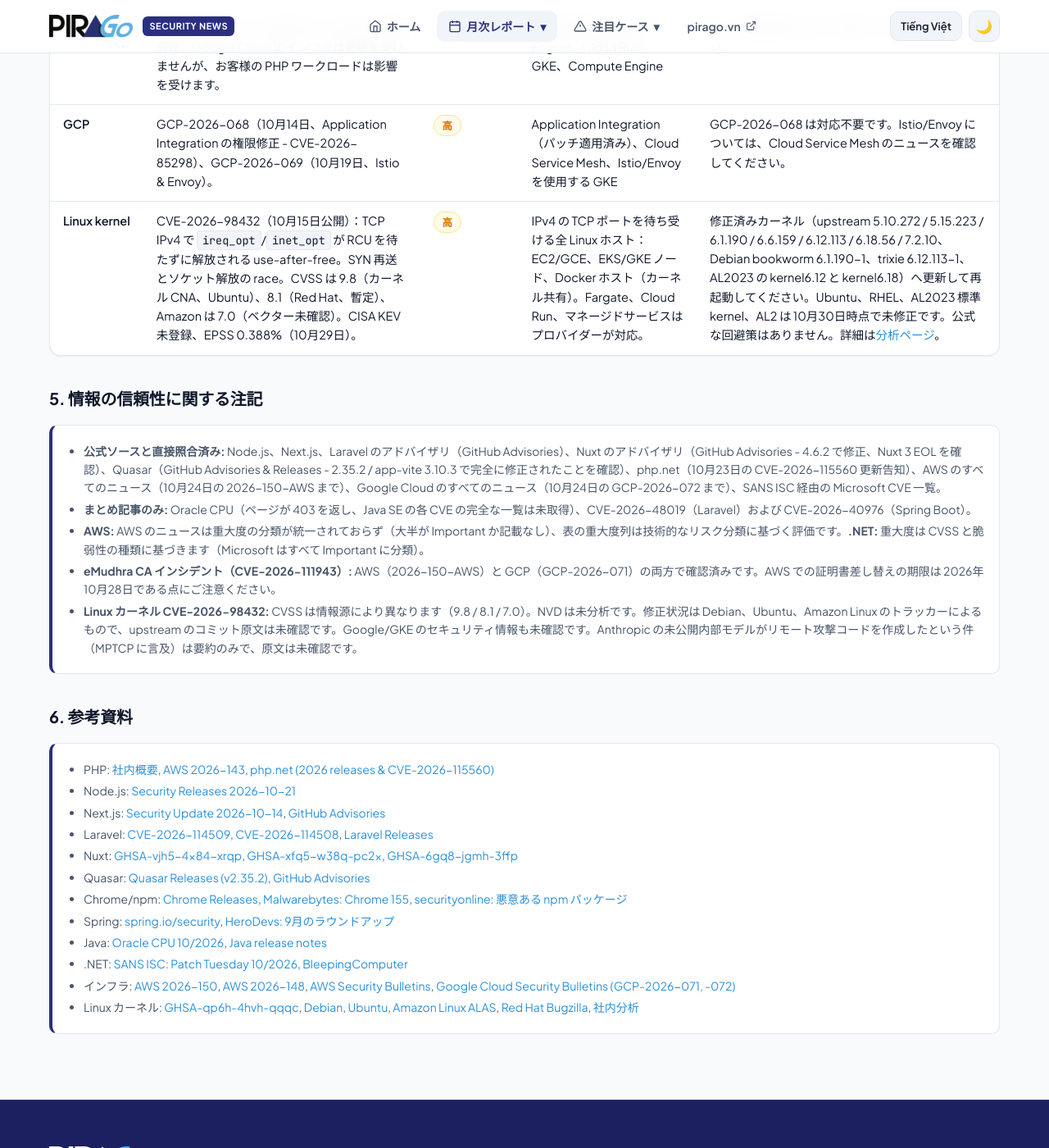
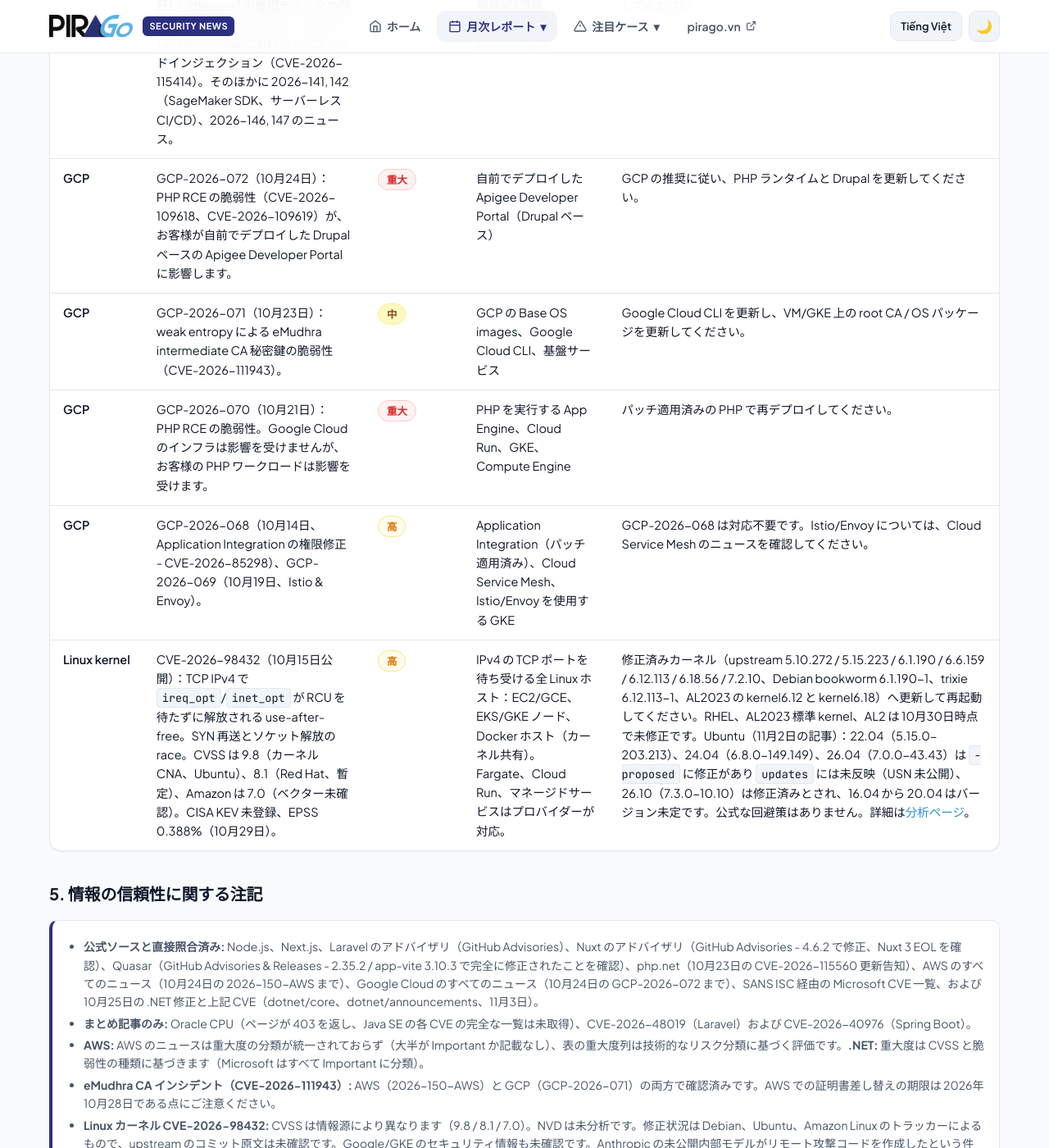
Before and after one commit to pirago-vietnam/security-news, a Jekyll site: the page built from monthly/ja/2026-10.html, in a window 1280 px wide and 1400 px high, scrolled down 4433 px. Shown: the whole window at 82% size. Built offline with Jekyll 4.4.1, drawn with Linux system fonts in a browser that asks for light colours; some of the changed text lies outside the part shown.

Commit message:
update 2026-10 report: Ubuntu -proposed status for CVE-2026-98432, .NET OOB 25/10 fixes (vi + ja)
Co-Authored-By: Claude Sonnet 5.5 <noreply@anthropic.com>

```diff
--- a/_data/monthly/2026-10.yml
+++ b/_data/monthly/2026-10.yml
@@ -14,8 +14,8 @@ h1:
   vi: Báo cáo bảo mật tháng 10/2026
   ja: 2026年10月 セキュリティレポート
 sub:
-  vi: Số liệu tính đến <strong>2026-10-30</strong>. Tháng chưa kết thúc, cần cập nhật lại cuối tháng.
-  ja: <strong>2026年10月30日</strong>時点の情報です。月はまだ終了していないため、月末に再更新が必要です。
+  vi: Số liệu tính đến <strong>2026-10-30</strong>; riêng mục Linux kernel (Ubuntu) và .NET đã cập nhật lại ngày <strong>2026-11-03</strong>.
+  ja: <strong>2026年10月30日</strong>時点の情報です。ただし Linux カーネル（Ubuntu）と .NET の項目は <strong>2026年11月3日</strong>に再更新しています。
 placeholder:
   vi: '🔍 Tìm kiếm CVE, framework, thư viện (vd: PHP, Next.js, AWS, RCE)...'
   ja: '🔍 CVE、フレームワーク、ライブラリで検索（例: PHP, Next.js, AWS, RCE）...'
@@ -27,8 +27,8 @@ card:
     vi: Báo cáo tháng 10/2026
     ja: 2026年10月レポート
   date:
-    vi: Cập nhật đến 2026-10-30 · Định kỳ hàng tháng
-    ja: 2026年10月30日 時点 · 月次定期レポート
+    vi: Cập nhật đến 2026-11-03 · Định kỳ hàng tháng
+    ja: 2026年11月3日 時点 · 月次定期レポート
   items:
   - sev: crit
     label: PHP
@@ -173,15 +173,15 @@ sections:
       vi: .NET (gồm ASP.NET Core)
       ja: .NET（ASP.NET Core を含む）
     summary:
-      vi: 'Patch Tuesday 10-13: hơn 30 CVE cho .NET, 13 CVE cho ASP.NET Core. Đáng chú ý: 5 lỗi chạy mã từ xa (CVSS 8.8), CVE-2026-88092 (can thiệp request, 9.4), CVE-2026-70188 (bỏ qua bảo mật, 9.1). Microsoft xếp tất cả mức Important, chưa thấy bị khai thác.'
-      ja: Patch Tuesday 10月13日：.NET に関する CVE が 30 件超、ASP.NET Core に関する CVE が 13 件。注目点は、リモートコード実行 5 件（CVSS 8.8）、CVE-2026-88092（リクエスト改ざん、9.4）、CVE-2026-70188（セキュリティ機能のバイパス、9.1）。Microsoft はすべて Important に分類しており、悪用は確認されていません。
+      vi: 'Patch Tuesday 10-13: hơn 30 CVE cho .NET, 13 CVE cho ASP.NET Core. Đáng chú ý: 5 lỗi chạy mã từ xa (CVSS 8.8), CVE-2026-88092 (can thiệp request, 9.4), CVE-2026-70188 (bỏ qua bảo mật, 9.1). Microsoft xếp tất cả mức Important, chưa thấy bị khai thác. Bản vá ngoài lịch 25-10 (8.0.33 / 9.0.22 / 10.0.14): CVE-2026-111497 (Brotli ghi ngoài vùng nhớ, 8.1), CVE-2026-114148 (nâng quyền qua tarball ASP.NET Core trên Linux, 7.8), CVE-2026-102870 (chèn mã qua debugger Blazor WebAssembly, 8.8).'
+      ja: Patch Tuesday 10月13日：.NET に関する CVE が 30 件超、ASP.NET Core に関する CVE が 13 件。注目点は、リモートコード実行 5 件（CVSS 8.8）、CVE-2026-88092（リクエスト改ざん、9.4）、CVE-2026-70188（セキュリティ機能のバイパス、9.1）。Microsoft はすべて Important に分類しており、悪用は確認されていません。10月25日の臨時更新（8.0.33 / 9.0.22 / 10.0.14）：CVE-2026-111497（Brotli のメモリ範囲外書き込み、8.1）、CVE-2026-114148（Linux 上の ASP.NET Core tarball 経由の権限昇格、7.8）、CVE-2026-102870（Blazor WebAssembly デバッガー経由のコード注入、8.8）。
     sev: high
     impact:
       vi: Ứng dụng .NET 8/9/10 và .NET Framework (Windows, Linux, container); web/API ASP.NET Core, nhất là sau reverse proxy.
       ja: .NET 8/9/10 および .NET Framework のアプリケーション（Windows、Linux、コンテナ）。ASP.NET Core の Web/API（特にリバースプロキシの背後）。
     fix:
-      vi: Cập nhật runtime/SDK bản tháng 10, build lại image container.
-      ja: 10月版のランタイム/SDK に更新し、コンテナイメージを再ビルドしてください。
+      vi: Cập nhật runtime/SDK lên bản mới nhất, tối thiểu 8.0.33 / 9.0.22 / 10.0.14 (bản ngoài lịch 25-10), build lại image container.
+      ja: ランタイム/SDK を最新版（最低でも 8.0.33 / 9.0.22 / 10.0.14、10月25日の臨時更新）に更新し、コンテナイメージを再ビルドしてください。
   - name:
       vi: JavaScript (trình duyệt + npm)
       ja: JavaScript（ブラウザ + npm）
@@ -368,15 +368,15 @@ sections:
       vi: 'Mọi máy Linux có cổng TCP IPv4 đang listen: EC2/GCE, node EKS/GKE, Docker host (chung kernel). Fargate, Cloud Run, dịch vụ managed do nhà cung cấp vá.'
       ja: 'IPv4 の TCP ポートを待ち受ける全 Linux ホスト：EC2/GCE、EKS/GKE ノード、Docker ホスト（カーネル共有）。Fargate、Cloud Run、マネージドサービスはプロバイダーが対応。'
     fix:
-      vi: 'Lên kernel đã vá (upstream 5.10.272 / 5.15.223 / 6.1.190 / 6.6.159 / 6.12.113 / 6.18.56 / 7.2.10; Debian bookworm 6.1.190-1, trixie 6.12.113-1; AL2023 kernel6.12 và kernel6.18) rồi reboot. Ubuntu, RHEL, AL2023 kernel mặc định, AL2 chưa có bản vá (30-10). Không có workaround chính thức. Chi tiết: <a href="@home@featured/linux-cve-2026-98432/analysis/">trang phân tích</a>.'
-      ja: '修正済みカーネル（upstream 5.10.272 / 5.15.223 / 6.1.190 / 6.6.159 / 6.12.113 / 6.18.56 / 7.2.10、Debian bookworm 6.1.190-1、trixie 6.12.113-1、AL2023 の kernel6.12 と kernel6.18）へ更新して再起動してください。Ubuntu、RHEL、AL2023 標準 kernel、AL2 は 10月30日時点で未修正です。公式な回避策はありません。詳細は<a href="@home@featured/linux-cve-2026-98432/analysis/">分析ページ</a>。'
+      vi: 'Lên kernel đã vá (upstream 5.10.272 / 5.15.223 / 6.1.190 / 6.6.159 / 6.12.113 / 6.18.56 / 7.2.10; Debian bookworm 6.1.190-1, trixie 6.12.113-1; AL2023 kernel6.12 và kernel6.18) rồi reboot. RHEL, AL2023 kernel mặc định, AL2 chưa có bản vá (30-10). Ubuntu (bài ngày 2-11): 22.04 (5.15.0-203.213), 24.04 (6.8.0-149.149), 26.04 (7.0.0-43.43) đã có bản vá ở kho <code>-proposed</code>, chưa vào <code>updates</code> (chưa có USN); 26.10 (7.3.0-10.10) được ghi là đã sửa; 16.04 đến 20.04 chưa có phiên bản. Không có workaround chính thức. Chi tiết: <a href="@home@featured/linux-cve-2026-98432/analysis/">trang phân tích</a>.'
+      ja: '修正済みカーネル（upstream 5.10.272 / 5.15.223 / 6.1.190 / 6.6.159 / 6.12.113 / 6.18.56 / 7.2.10、Debian bookworm 6.1.190-1、trixie 6.12.113-1、AL2023 の kernel6.12 と kernel6.18）へ更新して再起動してください。RHEL、AL2023 標準 kernel、AL2 は 10月30日時点で未修正です。Ubuntu（11月2日の記事）：22.04（5.15.0-203.213）、24.04（6.8.0-149.149）、26.04（7.0.0-43.43）は <code>-proposed</code> に修正があり <code>updates</code> には未反映（USN 未公開）、26.10（7.3.0-10.10）は修正済みとされ、16.04 から 20.04 はバージョン未定です。公式な回避策はありません。詳細は<a href="@home@featured/linux-cve-2026-98432/analysis/">分析ページ</a>。'
 - title:
     vi: 5. Ghi chú về độ tin cậy
     ja: 5. 情報の信頼性に関する注記
   type: list
   items:
-  - vi: <strong>Đã đối chiếu trực tiếp nguồn chính thức:</strong> Node.js, Next.js, advisory Laravel (GitHub Advisories), advisory Nuxt (GitHub Advisories - xác nhận vá tại 4.6.2, Nuxt 3 EOL), Quasar (GitHub Advisories &amp; Releases - xác nhận vá triệt để tại bản 2.35.2 / app-vite 3.10.3), php.net (thông báo cập nhật CVE-2026-115560 ngày 10-23), toàn bộ bản tin AWS (đến 2026-150-AWS ngày 10-24), toàn bộ bản tin Google Cloud (đến GCP-2026-072 ngày 10-24), danh sách CVE Microsoft qua SANS ISC.
-    ja: <strong>公式ソースと直接照合済み:</strong> Node.js、Next.js、Laravel のアドバイザリ（GitHub Advisories）、Nuxt のアドバイザリ（GitHub Advisories - 4.6.2 で修正、Nuxt 3 EOL を確認）、Quasar（GitHub Advisories &amp; Releases - 2.35.2 / app-vite 3.10.3 で完全に修正されたことを確認）、php.net（10月23日の CVE-2026-115560 更新告知）、AWS のすべてのニュース（10月24日の 2026-150-AWS まで）、Google Cloud のすべてのニュース（10月24日の GCP-2026-072 まで）、SANS ISC 経由の Microsoft CVE 一覧。
+  - vi: <strong>Đã đối chiếu trực tiếp nguồn chính thức:</strong> Node.js, Next.js, advisory Laravel (GitHub Advisories), advisory Nuxt (GitHub Advisories - xác nhận vá tại 4.6.2, Nuxt 3 EOL), Quasar (GitHub Advisories &amp; Releases - xác nhận vá triệt để tại bản 2.35.2 / app-vite 3.10.3), php.net (thông báo cập nhật CVE-2026-115560 ngày 10-23), toàn bộ bản tin AWS (đến 2026-150-AWS ngày 10-24), toàn bộ bản tin Google Cloud (đến GCP-2026-072 ngày 10-24), danh sách CVE Microsoft qua SANS ISC; bản vá .NET ngày 25-10 và các CVE nêu trên (dotnet/core, dotnet/announcements, 11-03).
+    ja: <strong>公式ソースと直接照合済み:</strong> Node.js、Next.js、Laravel のアドバイザリ（GitHub Advisories）、Nuxt のアドバイザリ（GitHub Advisories - 4.6.2 で修正、Nuxt 3 EOL を確認）、Quasar（GitHub Advisories &amp; Releases - 2.35.2 / app-vite 3.10.3 で完全に修正されたことを確認）、php.net（10月23日の CVE-2026-115560 更新告知）、AWS のすべてのニュース（10月24日の 2026-150-AWS まで）、Google Cloud のすべてのニュース（10月24日の GCP-2026-072 まで）、SANS ISC 経由の Microsoft CVE 一覧、および 10月25日の .NET 修正と上記 CVE（dotnet/core、dotnet/announcements、11月3日）。
   - vi: <strong>Chỉ qua bài tổng hợp:</strong> Oracle CPU (trang trả về 403, chưa có danh sách đầy đủ từng CVE của Java SE); CVE-2026-48019 (Laravel) và CVE-2026-40976 (Spring Boot).
     ja: <strong>まとめ記事のみ:</strong> Oracle CPU（ページが 403 を返し、Java SE の各 CVE の完全な一覧は未取得）、CVE-2026-48019（Laravel）および CVE-2026-40976（Spring Boot）。
   - vi: <strong>AWS:</strong> Bản tin AWS không phân loại mức độ đồng nhất (hầu hết gắn Important hoặc không ghi), cột mức độ trong bảng là đánh giá phân loại rủi ro kỹ thuật. <strong>.NET:</strong> mức độ theo CVSS và loại lỗi (Microsoft xếp tất cả Important).
```
